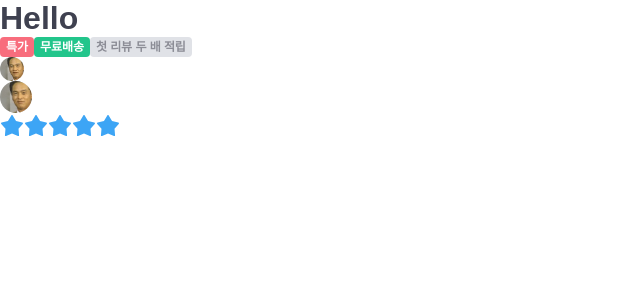
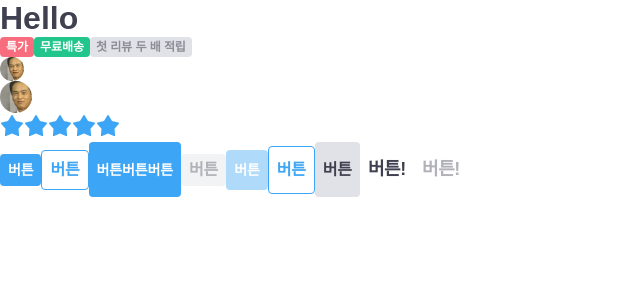
Before and after one commit to mnmhbbb/SCSS, a React (Create React App) app: page / in a window 1280 px wide. Shown: the top 300 px of the page, without its empty margins (0-640 px from the left). Built offline with nearby package versions, Linux system fonts and the light colour scheme.

Commit message:
button styles

```diff
--- a/src/App.tsx
+++ b/src/App.tsx
@@ -25,6 +25,35 @@ function App() {
         <Star />
         <Star />
       </div>
+      <div>
+        <button type="button" className="btn-primary btn-32">
+          버튼
+        </button>
+        <button type="button" className="btn-outlined btn-40">
+          버튼
+        </button>
+        <button type="button" className="btn-primary btn-55">
+          버튼버튼버튼
+        </button>
+        <button type="button" disabled className="btn-secondary btn-32">
+          버튼
+        </button>
+        <button type="button" disabled className="btn-primary btn-40">
+          버튼
+        </button>
+        <button type="button" className="btn-outlined btn-48">
+          버튼
+        </button>
+        <button type="button" className="btn-secondary btn-55">
+          버튼
+        </button>
+        <button type="button" className="btn-ghost btn-32">
+          버튼!
+        </button>
+        <button type="button" disabled className="btn-ghost btn-32">
+          버튼!
+        </button>
+      </div>
     </div>
   );
 }
--- a/src/index.css
+++ b/src/index.css
@@ -389,18 +389,68 @@ li {
   width: 32px;
   height: 32px; }
 
-.star-rating-13 {
-  display: flex;
+.btn-primary, .btn-secondary, .btn-outlined, .btn-ghost {
+  display: inline-flex;
   align-items: center;
-  justify-content: flex-start; }
+  justify-content: center;
+  padding: 0 8px;
+  font-weight: 700;
+  border-radius: 4px;
+  transition: all 200ms ease-out; }
+  .btn-primary:disabled, .btn-secondary:disabled, .btn-outlined:disabled, .btn-ghost:disabled {
+    cursor: not-allowed;
+    opacity: 0.4; }
 
-.ic-star {
-  color: #e0e2e7; }
-  .ic-star.is-active {
-    color: #3da5f5; }
+.btn-primary {
+  font-size: 14px;
+  line-height: 24px;
+  letter-spacing: -0.01em;
+  color: #fff;
+  background-color: #3da5f5; }
+  .btn-primary:disabled {
+    opacity: 0.4; }
+  .btn-primary:not(:disabled):hover {
+    background-color: #3186c4; }
 
-.star-rating-13 {
-  font-size: 13px; }
+.btn-secondary {
+  font-size: 16px;
+  line-height: 24px;
+  letter-spacing: -0.01em;
+  color: #3f4150;
+  background-color: #e0e2e7; }
+  .btn-secondary:not(:disabled):hover {
+    background-color: #b2b3b9; }
+
+.btn-outlined {
+  font-size: 16px;
+  line-height: 24px;
+  letter-spacing: -0.01em;
+  color: #3da5f5;
+  background-color: #fff;
+  border: 1px solid #3da5f5; }
+  .btn-outlined:not(:disabled):hover {
+    background-color: #ecf6fe; }
+
+.btn-ghost {
+  font-size: 18px;
+  line-height: 28px;
+  letter-spacing: -0.02em;
+  color: #3f4150;
+  background-color: transparent; }
+  .btn-ghost:not(:disabled):hover {
+    color: #8c8d96; }
+
+.btn-32 {
+  height: 32px; }
+
+.btn-40 {
+  height: 40px; }
+
+.btn-48 {
+  height: 48px; }
+
+.btn-55 {
+  height: 55px; }
 
 /*
  * MOBILE (<768px ) ------------------------------------------
--- a/styles/main.scss
+++ b/styles/main.scss
@@ -12,5 +12,6 @@
 
 @import './modules/tags';
 @import './modules/avatars';
+@import './modules//buttons';
 
 @import './layouts/grids';
--- /dev/null
+++ b/styles/modules/_buttons.scss
@@ -0,0 +1,79 @@
+%btn-base {
+  @include inline-flexbox;
+  padding: 0 8px;
+  font-weight: 700;
+  border-radius: 4px;
+  transition: all 200ms ease-out;
+
+  &:disabled {
+    cursor: not-allowed;
+    opacity: 0.4;
+  }
+}
+
+// Button Styles
+.btn-primary {
+  @include text-style(14);
+  @extend %btn-base;
+  color: $white;
+  background-color: $blue;
+
+  &:disabled {
+    opacity: 0.4;
+  }
+
+  &:not(:disabled):hover {
+    background-color: $blue-dark;
+  }
+}
+
+.btn-secondary {
+  @include text-style(16);
+  @extend %btn-base;
+  color: $primary;
+  background-color: $border;
+
+  &:not(:disabled):hover {
+    background-color: $tertiary;
+  }
+}
+
+.btn-outlined {
+  @include text-style(16);
+  @extend %btn-base;
+  color: $blue;
+  background-color: $white;
+  border: 1px solid $blue;
+
+  &:not(:disabled):hover {
+    background-color: $blue-light;
+  }
+}
+
+.btn-ghost {
+  @include text-style(18);
+  @extend %btn-base;
+  color: $primary;
+  background-color: transparent;
+
+  &:not(:disabled):hover {
+    color: $secondary;
+  }
+}
+
+// Button Sizes
+.btn-32 {
+  height: 32px;
+}
+
+.btn-40 {
+  height: 40px;
+}
+
+.btn-48 {
+  height: 48px;
+}
+
+.btn-55 {
+  height: 55px;
+}
```
Also changed, not shown: 1 other file (tests, documents, lock files or other folders).
